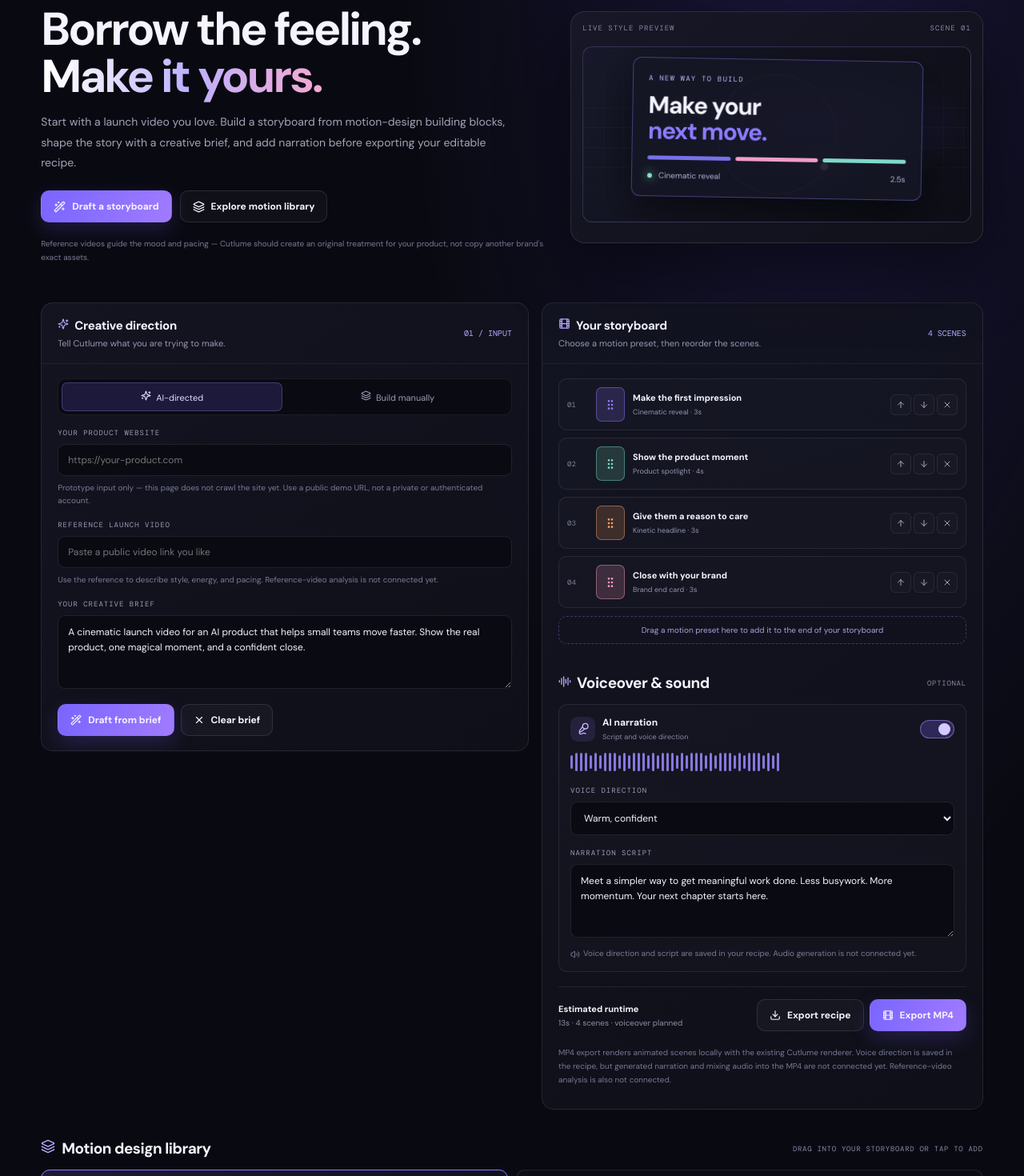
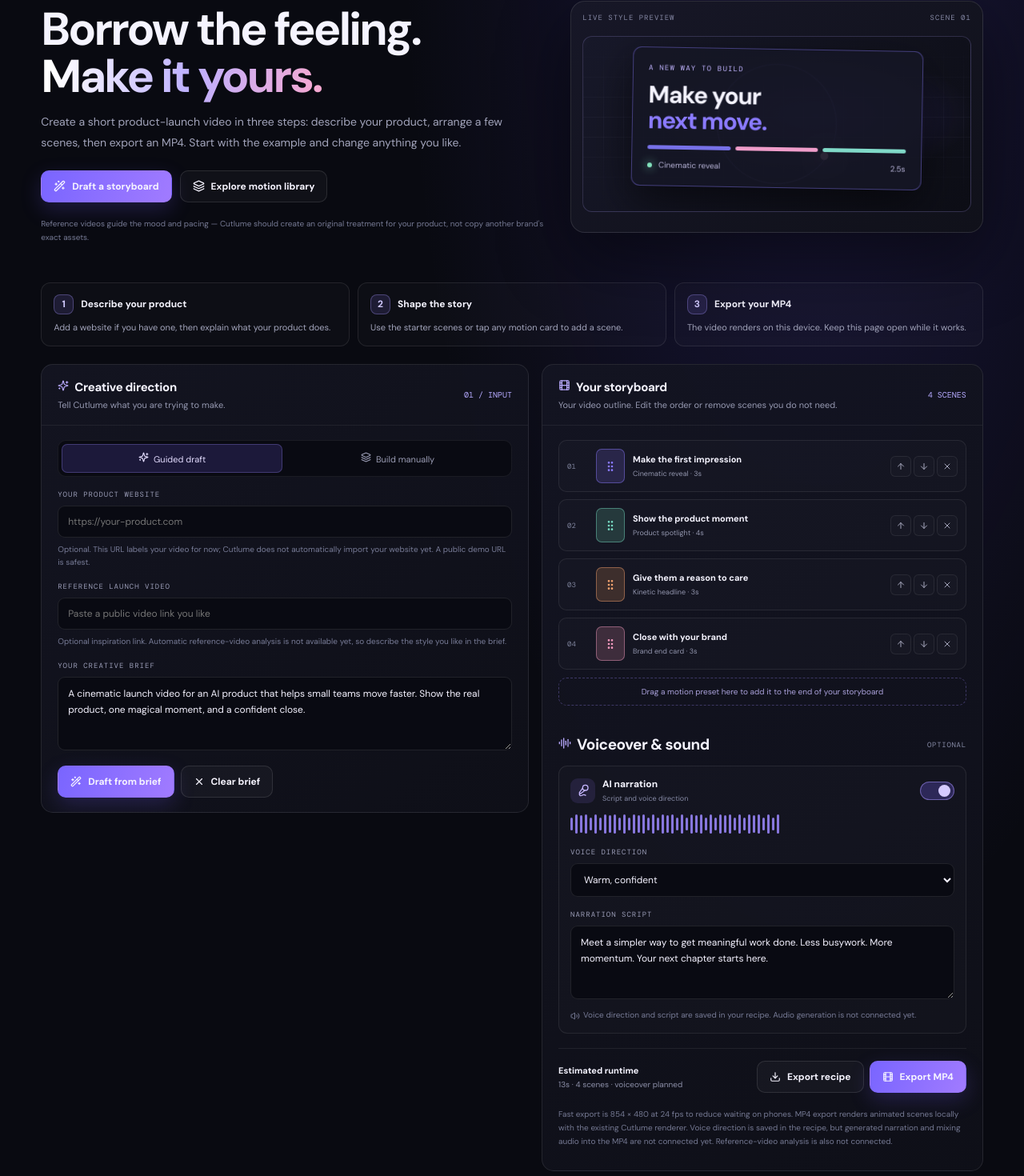
Before and after one commit to arhan1-hub/Cutlume, a Next.js app: page /motion in a window 1280 px wide. Shown: the part 142-1612 px from the top of the page at 80% size. Built offline with nearby package versions, Linux system fonts and the light colour scheme.

Commit message:
Speed up MP4 export and clarify first-time workflow

```diff
--- a/app/motion/page.tsx
+++ b/app/motion/page.tsx
@@ -113,8 +113,9 @@ export default function MotionStudioPage() {
     setExportError("");
     setExportSuccess("");
     try {
-      const fps = 30;
-      const dimensions = { width: 1280, height: 720 };
+      const fps = 24;
+      // Fast, phone-friendly default: about half the pixels and fewer frames than 720p/30fps.
+      const dimensions = { width: 854, height: 480 };
       const renderScenes = scenes.map((scene, index) => ({
         id: scene.id,
         kind: index === 0 ? "01 · OPEN" : index === scenes.length - 1 ? "CLOSING" : `SCENE ${String(index + 1).padStart(2, "0")}`,
@@ -156,7 +157,7 @@ export default function MotionStudioPage() {
       anchor.remove();
       window.setTimeout(() => URL.revokeObjectURL(url), 60000);
       setExportProgress(100);
-      setExportSuccess("Your MP4 is ready. This export contains animated scenes and is currently silent; voice generation is not connected yet.");
+      setExportSuccess("Your MP4 is ready to play. Fast export: 480p at 24 fps. It includes animated scenes but no audio yet.");
     } catch (error) {
       setExportError(error instanceof Error ? error.message : "MP4 export could not finish.");
     } finally {
@@ -197,7 +198,7 @@ export default function MotionStudioPage() {
           <div>
             <div className="m-eyebrow"><Sparkles size={13}/> THE CREATIVE PLAYGROUND</div>
             <h1>Borrow the feeling.<br/><span className="m-grad">Make it yours.</span></h1>
-            <p className="m-lede">Start with a launch video you love. Build a storyboard from motion-design building blocks, shape the story with a creative brief, and add narration before exporting your editable recipe.</p>
+            <p className="m-lede">Create a short product-launch video in three steps: describe your product, arrange a few scenes, then export an MP4. Start with the example and change anything you like.</p>
             <div className="m-actions">
               <button className="m-btn primary" onClick={draftStoryboard}><WandSparkles size={15}/> Draft a storyboard</button>
               <button className="m-btn" onClick={() => document.getElementById("motion-library")?.scrollIntoView({behavior:"smooth"})}><Layers3 size={15}/> Explore motion library</button>
@@ -218,20 +219,23 @@ export default function MotionStudioPage() {
           </div>
         </section>
 
+        <section aria-label="How to use Motion Studio" style={{display:"grid",gridTemplateColumns:"repeat(auto-fit,minmax(180px,1fr))",gap:10,margin:"0 0 22px"}}>
+          {[["1","Describe your product","Add a website if you have one, then explain what your product does."],["2","Shape the story","Use the starter scenes or tap any motion card to add a scene."],["3","Export your MP4","The video renders on this device. Keep this page open while it works."]].map(([n,title,description])=><div key={n} style={{padding:"14px 15px",border:"1px solid #ffffff17",borderRadius:12,background:"#ffffff05"}}><div style={{display:"flex",alignItems:"center",gap:9,marginBottom:8}}><span style={{display:"grid",placeItems:"center",width:25,height:25,borderRadius:8,background:"#8b7bff22",border:"1px solid #a99aff55",color:"#d2caff",fontSize:12,fontWeight:800}}>{n}</span><strong style={{fontSize:12}}>{title}</strong></div><p style={{margin:0,fontSize:11,color:"#a2a4bb",lineHeight:1.6}}>{description}</p></div>)}
+        </section>
         <section className="m-workspace">
           <div className="m-panel">
             <div className="m-panel-head"><div><h2><Sparkles size={14} style={{display:"inline",marginRight:7,color:"#b9aaff"}}/>Creative direction</h2><p>Tell Cutlume what you are trying to make.</p></div><span className="m-count">01 / INPUT</span></div>
             <div className="m-panel-body">
               <div className="m-mode" role="tablist" aria-label="Creation mode">
-                <button className={mode === "ai" ? "active" : ""} onClick={() => setMode("ai")} role="tab" aria-selected={mode === "ai"}><Sparkles size={13} style={{display:"inline",marginRight:6}}/>AI-directed</button>
+                <button className={mode === "ai" ? "active" : ""} onClick={() => setMode("ai")} role="tab" aria-selected={mode === "ai"}><Sparkles size={13} style={{display:"inline",marginRight:6}}/>Guided draft</button>
                 <button className={mode === "manual" ? "active" : ""} onClick={() => setMode("manual")} role="tab" aria-selected={mode === "manual"}><Layers3 size={13} style={{display:"inline",marginRight:6}}/>Build manually</button>
               </div>
               <label className="m-label" htmlFor="product-url">YOUR PRODUCT WEBSITE</label>
               <input className="m-input" id="product-url" type="url" value={productUrl} onChange={e => setProductUrl(e.target.value)} placeholder="https://your-product.com"/>
-              <p className="m-hint">Prototype input only — this page does not crawl the site yet. Use a public demo URL, not a private or authenticated account.</p>
+              <p className="m-hint">Optional. This URL labels your video for now; Cutlume does not automatically import your website yet. A public demo URL is safest.</p>
               <label className="m-label" htmlFor="reference-url">REFERENCE LAUNCH VIDEO</label>
               <input className="m-input" id="reference-url" type="url" value={referenceUrl} onChange={e => setReferenceUrl(e.target.value)} placeholder="Paste a public video link you like"/>
-              <p className="m-hint">Use the reference to describe style, energy, and pacing. Reference-video analysis is not connected yet.</p>
+              <p className="m-hint">Optional inspiration link. Automatic reference-video analysis is not available yet, so describe the style you like in the brief.</p>
               <label className="m-label" htmlFor="creative-brief">YOUR CREATIVE BRIEF</label>
               <textarea className="m-textarea" id="creative-brief" value={brief} onChange={e => setBrief(e.target.value)} placeholder="What does your product do? What should people feel? Which moments matter?"/>
               <div className="m-footer-actions">
@@ -242,7 +246,7 @@ export default function MotionStudioPage() {
           </div>
 
           <div className="m-panel">
-            <div className="m-panel-head"><div><h2><Film size={15} style={{display:"inline",marginRight:7,color:"#b9aaff"}}/>Your storyboard</h2><p>Choose a motion preset, then reorder the scenes.</p></div><span className="m-count">{scenes.length} SCENES</span></div>
+            <div className="m-panel-head"><div><h2><Film size={15} style={{display:"inline",marginRight:7,color:"#b9aaff"}}/>Your storyboard</h2><p>Your video outline. Edit the order or remove scenes you do not need.</p></div><span className="m-count">{scenes.length} SCENES</span></div>
             <div className="m-panel-body">
               {scenes.length ? <div className="m-timeline">
                 {scenes.map((scene,index) => <div className="m-scene" key={scene.id} draggable onDragStart={() => setDragging(scene.id)} onDragOver={e => e.preventDefault()} onDrop={() => { if (!dragging || dragging === scene.id) return; setScenes(current => {const from=current.findIndex(s=>s.id===dragging);const to=current.findIndex(s=>s.id===scene.id);if(from<0||to<0)return current;const next=[...current];const [item]=next.splice(from,1);next.splice(to,0,item);return next;});setDragging(null);}}>
@@ -272,11 +276,11 @@ export default function MotionStudioPage() {
                   <button className="m-btn primary" onClick={exportMp4} disabled={exporting || scenes.length === 0}>{exporting ? <><span className="m-live"/> Rendering {exportProgress}%</> : <><Film size={14}/> Export MP4</>}</button>
                 </div>
               </div>
-              {exporting && <div className="m-notice" role="status" aria-live="polite"><span>Rendering MP4 locally in your browser — {exportProgress}%</span><div style={{height:4,background:"#ffffff18",borderRadius:9,overflow:"hidden",marginTop:9}}><div style={{height:"100%",width:`${exportProgress}%`,background:"linear-gradient(90deg,#8b7bff,#f49bc0)",transition:"width .2s"}}/></div></div>}
+              {exporting && <div className="m-notice" role="status" aria-live="polite"><span>Rendering on this device — {exportProgress}%. Keep this tab open; fewer/shorter scenes usually finish sooner.</span><div style={{height:4,background:"#ffffff18",borderRadius:9,overflow:"hidden",marginTop:9}}><div style={{height:"100%",width:`${exportProgress}%`,background:"linear-gradient(90deg,#8b7bff,#f49bc0)",transition:"width .2s"}}/></div></div>}
               {exportError && <div className="m-notice" role="alert" style={{borderColor:"#ff8f9b66",color:"#ffc4cb"}}><strong>Export couldn't finish.</strong><br/>{exportError}</div>}
               {exportSuccess && <div className="m-notice" role="status"><Check size={13} style={{display:"inline",marginRight:7}}/>{exportSuccess}</div>}
               {notice && <div className="m-notice" role="status"><Check size={13} style={{display:"inline",marginRight:7}}/>{notice}</div>}
-              <p className="m-footnote">MP4 export renders animated scenes locally with the existing Cutlume renderer. Voice direction is saved in the recipe, but generated narration and mixing audio into the MP4 are not connected yet. Reference-video analysis is also not connected.</p>
+              <p className="m-footnote">Fast export is 854 × 480 at 24 fps to reduce waiting on phones. MP4 export renders animated scenes locally with the existing Cutlume renderer. Voice direction is saved in the recipe, but generated narration and mixing audio into the MP4 are not connected yet. Reference-video analysis is also not connected.</p>
             </div>
           </div>
         </section>
@@ -291,7 +295,7 @@ export default function MotionStudioPage() {
             <div className="m-add"><span>{preset.duration}</span><span style={{marginLeft:"auto"}}>+ Add scene</span></div>
           </button>)}
         </div>
-        <p className="m-footnote">Motion presets now feed the local MP4 renderer. Export currently produces a silent text-led launch film; generated voice audio, reference-video analysis, and replay-to-launch-film integration remain future steps.</p>
+        <p className="m-footnote">Motion presets feed the local MP4 renderer. Export currently produces a silent, animated launch film; generated voice audio, reference-video analysis, and replay-to-launch-film integration remain future steps.</p>
       </div>
     </main>
   );
```
